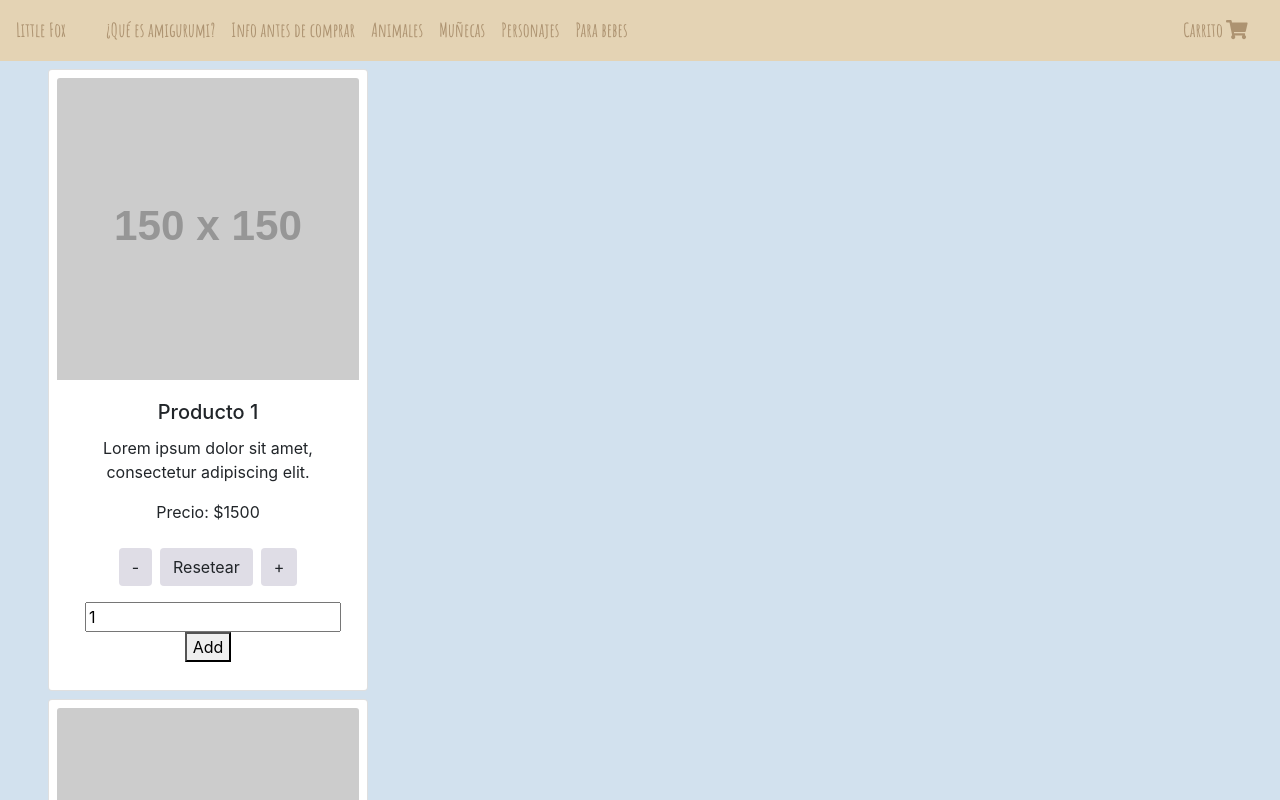
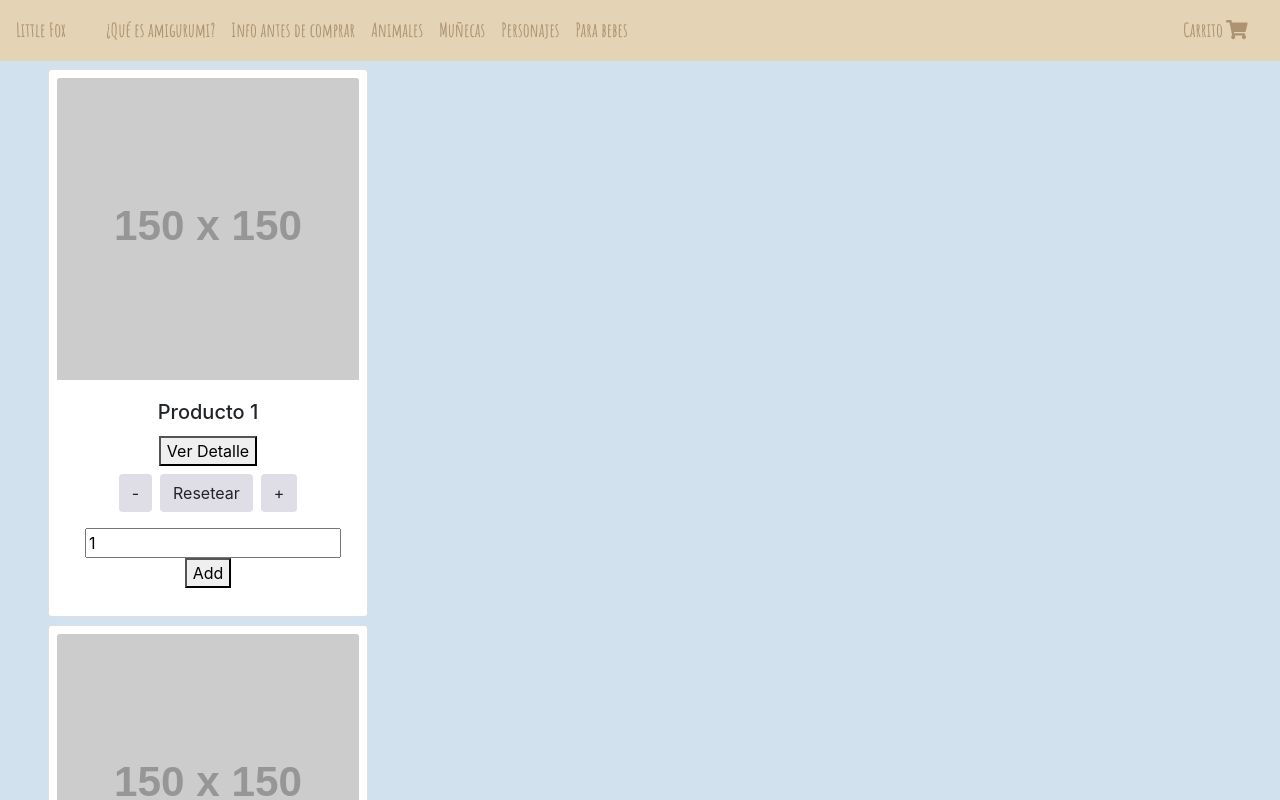
Before and after one commit to camila-marcosgalban/LittleFoc, a React (Create React App) app: page / in a window 1280 px wide. Shown: the top 800 px of the page. Built offline with nearby package versions, Linux system fonts and the light colour scheme.

Commit message:
agregue detalle items

```diff
--- a/src/App.js
+++ b/src/App.js
@@ -1,5 +1,4 @@
 import React from "react";
-import { useEffect, useState } from "react";
 import logo from './logo.svg';
 import './App.css';
 import NavBar from './components/NavBar';
@@ -8,25 +7,11 @@ import ItemListContainer from './components/ItemListContainer';
 
 
 function App() {
-  const [items, setItems] = useState([]);
-
-  useEffect(() => {
-    new Promise((Resolve, Reject) => {
-      setTimeout(() => {
-        Resolve([
-          {id: 1, title: 'Producto 1', description: 'Lorem ipsum dolor sit amet, consectetur adipiscing elit.', url: 'https://via.placeholder.com/150', price: '$1500'},
-          {id: 2, title: 'Producto 2', description: 'Lorem ipsum dolor sit amet, consectetur adipiscing elit.', url: 'https://via.placeholder.com/150', price: '$800'},
-          {id: 3, title: 'Producto 3', description: 'Lorem ipsum dolor sit amet, consectetur adipiscing elit.', url: 'https://via.placeholder.com/150', price: '$1000'},
-          {id: 4, title: 'Producto 4', description: 'Lorem ipsum dolor sit amet, consectetur adipiscing elit.', url: 'https://via.placeholder.com/150', price: '$650'}
-        ]);
-      }, 2000);
-    }).then((resultado) => setItems(resultado));
-  });
   return (
     <React.Fragment>
       <div className="App">
       <NavBar/>
-      <ItemListContainer items={items}/>
+      <ItemListContainer/>
       </div>
     </React.Fragment>
   );
--- a/src/components/Item.js
+++ b/src/components/Item.js
@@ -1,8 +1,9 @@
 import React from "react";
 import { useState } from "react";
+import ItemDetailContainer from "./ItemDetailContainer";
 import ItemCount from "./ItemCount";
 
- function Item(props) {
+ function Item({item}) {
 
   const onAdd = (e, q) => {
     alert (`Agregaste ${q} elementos al carrito`)
@@ -10,12 +11,11 @@ import ItemCount from "./ItemCount";
 
   return (
     <React.Fragment>
-        <div className="card">
-<img src={props.item.url} className="card-img-top" alt="..." />
+        <div className="card" id={item.id}>
+<img src={item.url} className="card-img-top" alt="..." />
 <div className="card-body">
-  <h5 className="card-title">{props.item.title}</h5>
-  <p className="card-text">{props.item.description}</p>
-  <p className="card-text">Precio: {props.item.price}</p>
+  <h5 className="card-title">{item.title}</h5>
+  <ItemDetailContainer item={item}/>
   <ItemCount stock={15} initial={1} onAdd={onAdd} />
 </div>
 </div>
--- /dev/null
+++ b/src/components/ItemDetail.js
@@ -0,0 +1,16 @@
+import React from "react";
+
+ function ItemDetail({item}) {
+
+  return (
+    <React.Fragment>
+        <div class="itemDetail">
+        <p className="card-text">{item.description}</p>
+  <p className="card-text">Precio: {item.price}</p>
+        </div>
+    </React.Fragment>
+  );
+     }
+
+
+  export default ItemDetail;
--- /dev/null
+++ b/src/components/ItemDetailContainer.js
@@ -0,0 +1,40 @@
+import React from "react";
+import { useEffect, useState } from "react";
+import ItemDetail from "./ItemDetail";
+import Collapse from 'react-bootstrap/Collapse'
+import Button from 'react-bootstrap/Button'
+
+function ItemDetailContainer() {
+  const [items, setItems] = useState([]);
+  const [open, setOpen] = useState(false);
+
+  useEffect(() => {
+    new Promise((Resolve, Reject) => {
+      setTimeout(() => {
+        Resolve([
+            {id: 1,description: 'Lorem ipsum dolor sit amet, consectetur adipiscing elit.', price: '$1500'},
+            {id: 2,description: 'Lorem ipsum dolor sit amet, consectetur adipiscing elit.', price: '$800'},
+            {id: 3,description: 'Lorem ipsum dolor sit amet, consectetur adipiscing elit.', price: '$1000'},
+            {id: 4,description: 'Lorem ipsum dolor sit amet, consectetur adipiscing elit.', price: '$650'}
+        ]);
+      }, 2000);
+    }).then((resultado) => setItems(resultado));
+  });
+      return (
+         <React.Fragment className="container-fluid">
+           <button
+        onClick={() => setOpen(!open)}
+        aria-controls="example-collapse-text"
+        aria-expanded={open}
+      >Ver Detalle</button>
+      <Collapse in={open}>
+        <div id={items.id}>
+        <ItemDetail item={items}/>
+        </div>
+      </Collapse>
+         </React.Fragment>
+       );
+
+     }
+
+  export default ItemDetailContainer;
--- a/src/components/ItemList.js
+++ b/src/components/ItemList.js
@@ -1,11 +1,11 @@
 import React from "react";
 import Item from "../components/Item";
 
-function ItemList(props) {
+function ItemList({items}) {
   return (
     <React.Fragment>
   <ul>
-      {props.items.map((x, index) => (
+    {items.map((x, index) => (
       <Item key={index} item={x} />
     ))}
   </ul>
@@ -13,4 +13,5 @@ function ItemList(props) {
   );
 }
 
+
   export default ItemList;
--- a/src/components/ItemListContainer.js
+++ b/src/components/ItemListContainer.js
@@ -1,14 +1,29 @@
 import React from "react";
+import { useEffect, useState } from "react";
 import ItemList from "../components/ItemList";
 
-function ItemListContainer(props) {
+function ItemListContainer() {
+  const [items, setItems] = useState([]);
 
-    return (
-      <React.Fragment className="ItemListContainer container-fluid">
-    <ItemList items={props.items}/>
-      </React.Fragment>
-    );
+  useEffect(() => {
+    new Promise((Resolve, Reject) => {
+      setTimeout(() => {
+        Resolve([
+          {id: 1, title: 'Producto 1',  url: 'https://via.placeholder.com/150'},
+          {id: 2, title: 'Producto 2',  url: 'https://via.placeholder.com/150'},
+          {id: 3, title: 'Producto 3',  url: 'https://via.placeholder.com/150'},
+          {id: 4, title: 'Producto 4',  url: 'https://via.placeholder.com/150'}
+        ]);
+      }, 2000);
+    }).then((resultado) => setItems(resultado));
+  });
 
-  }
+      return (
+         <React.Fragment className="ItemListContainer container-fluid">
+       <ItemList items={items}/>
+         </React.Fragment>
+       );
+
+     }
 
   export default ItemListContainer;
```
Also changed, not shown: src/App.css (line endings or trailing spaces). Lines whose indentation alone changed are shown as unchanged.
